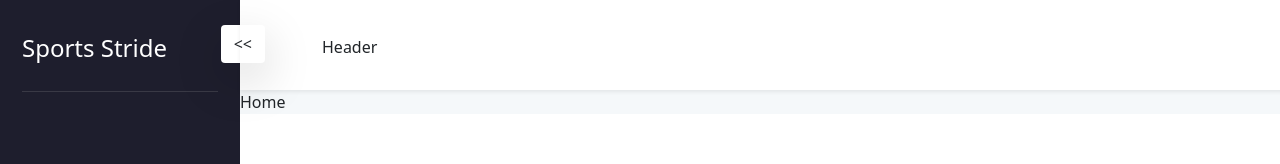
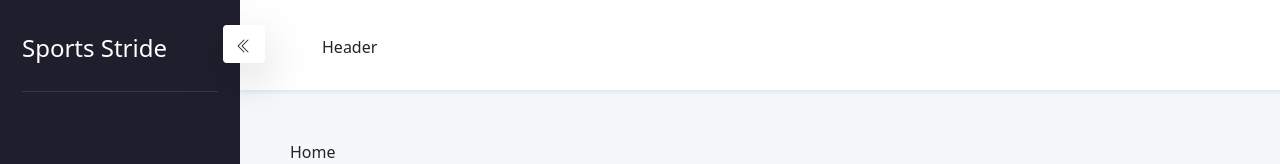
Before and after one commit to killcodeX/sport-sprint-dashboard, a React (Create React App) app in the folder frontend/: page / in a window 1280 px wide. Shown: the top 164 px of the page. Built offline with nearby package versions, Linux system fonts and the light colour scheme; the HTML template or start-up script is replaced by a standard one.

Commit message:
closing aside menu done

```diff
--- a/frontend/package.json
+++ b/frontend/package.json
@@ -11,6 +11,7 @@
     "@types/react-dom": "^18.0.11",
     "react": "^18.2.0",
     "react-dom": "^18.2.0",
+    "react-icons": "^4.8.0",
     "react-scripts": "5.0.1",
     "typescript": "^4.9.5",
     "web-vitals": "^2.1.4"
--- a/frontend/src/index.css
+++ b/frontend/src/index.css
@@ -49,6 +49,7 @@ body {
   left:var(--appside-bar-width);
   height: var(--app-header-height);
   padding: 35px 10px;
+  background: var(--cardBG);
 }
 
 /* aside componenet */
@@ -56,6 +57,7 @@ body {
 .aside {
   position: fixed;
   top: 0;
+  z-index: 100;
   width: var(--appside-bar-width);
   background: var(--layoutBG);
   height: var(--aside-toolbar-height);
@@ -73,6 +75,7 @@ body {
   top:25px;
   right: -25px;
   background-color: var(--cardBG);
+  z-index: 100;
 }
 
 /************************** Modules **************************/
@@ -81,4 +84,6 @@ body {
   margin-left: var(--appside-bar-width);
   margin-top: var(--app-header-height);
   background: var(--screenBG);
+  padding: 50px;
+  height: 100vh;
 }
--- a/frontend/src/layouts/components/aside/index.tsx
+++ b/frontend/src/layouts/components/aside/index.tsx
@@ -1,13 +1,45 @@
-import React from 'react'
+import React, { useState } from "react";
+import { BsChevronDoubleLeft, BsChevronDoubleRight } from "react-icons/bs";
 
 export default function Aside() {
+  const [asideClose, setAsideClose] = useState(false);
+  const handleAsideClose = () => {
+    if (asideClose) {
+      document.documentElement.style.setProperty(
+        "--appside-bar-width",
+        "15rem"
+      );
+    } else {
+      document.documentElement.style.setProperty("--appside-bar-width", "5rem");
+    }
+    setAsideClose(!asideClose);
+  };
+
   return (
-    <div className='aside'>
-        <div className='container'>
-            <div className='logo'>Sports Stride</div>
-            <div className='aside-close btn btn-color-muted shadow-lg'>{'<<'}</div>
-            <div className='horizontal-line'></div>
-        </div>
+    <div className="aside">
+      <div className="container">
+        {asideClose ? (
+          <div className="logo">S</div>
+        ) : (
+          <div className="logo">Sports Stride</div>
+        )}
+        {asideClose ? (
+          <div
+            className="aside-close btn btn-icon btn-color-muted shadow-lg"
+            onClick={handleAsideClose}
+          >
+            <BsChevronDoubleRight />
+          </div>
+        ) : (
+          <div
+            className="aside-close btn btn-icon btn-color-muted shadow-lg"
+            onClick={handleAsideClose}
+          >
+            <BsChevronDoubleLeft />
+          </div>
+        )}
+        <div className="horizontal-line"></div>
+      </div>
     </div>
-  )
+  );
 }
```
Also changed, not shown: 2 other files (tests, documents, lock files or other folders).
